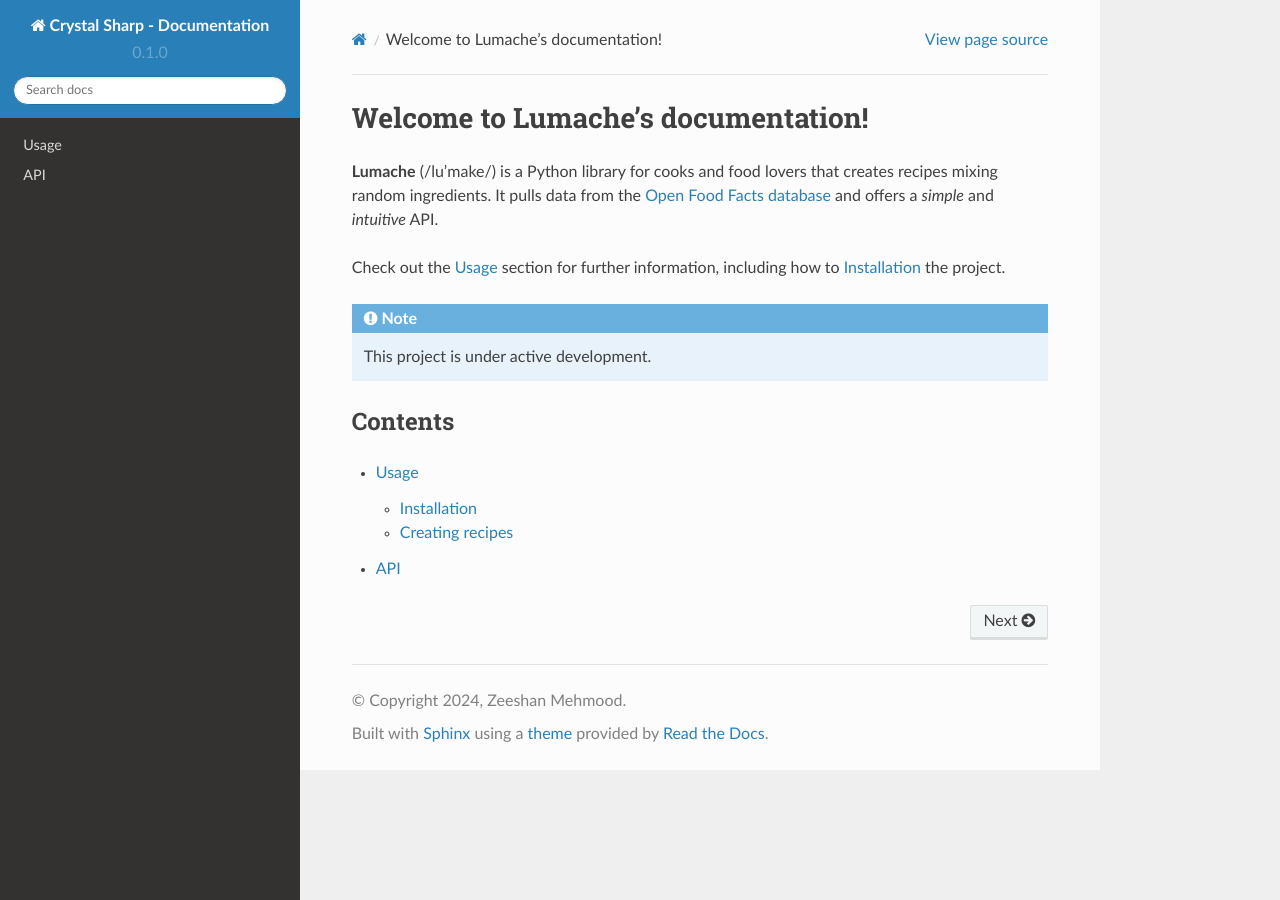
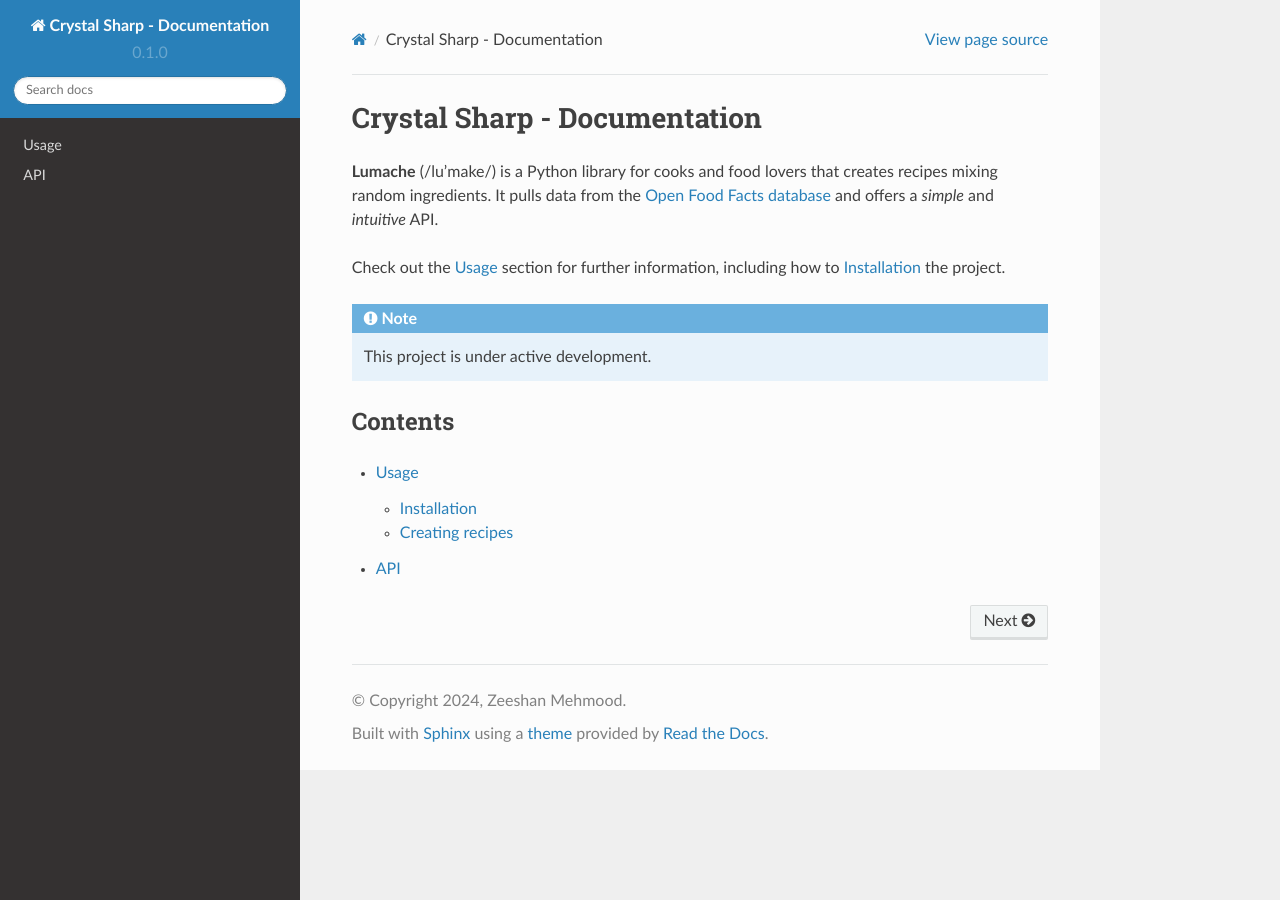
Before and after one commit to crystalsharp-org/crystalsharp-documentation, a Sphinx documentation site: the page built from docs/source/index.rst, in a window 1280 px wide. Built offline with Sphinx 7.4.7 and the Read the Docs theme 2.0.0, drawn with Linux system fonts in a browser that asks for light colours.

Commit message:
Update index.rst

```diff
--- a/docs/source/index.rst
+++ b/docs/source/index.rst
@@ -1,5 +1,5 @@
-Welcome to Lumache's documentation!
-===================================
+Crystal Sharp - Documentation
+=============================
 
 **Lumache** (/lu'make/) is a Python library for cooks and food lovers
 that creates recipes mixing random ingredients.
```
